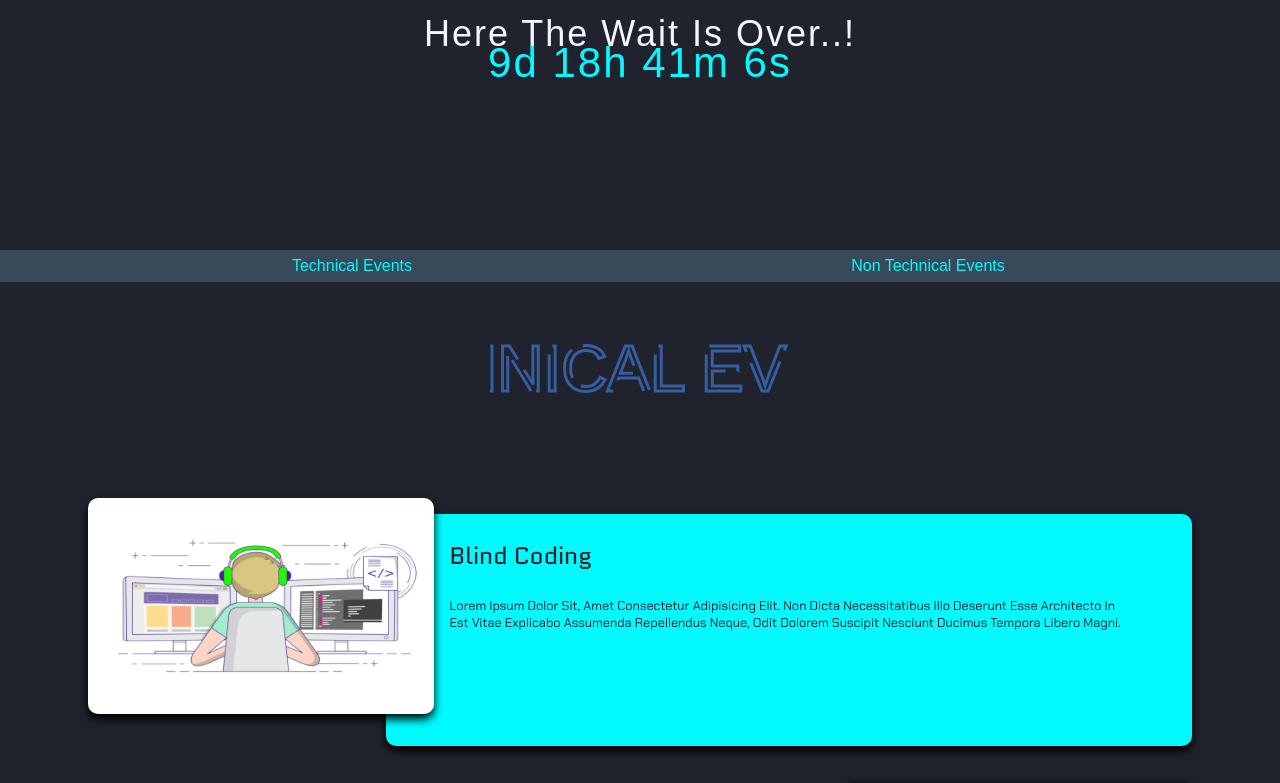
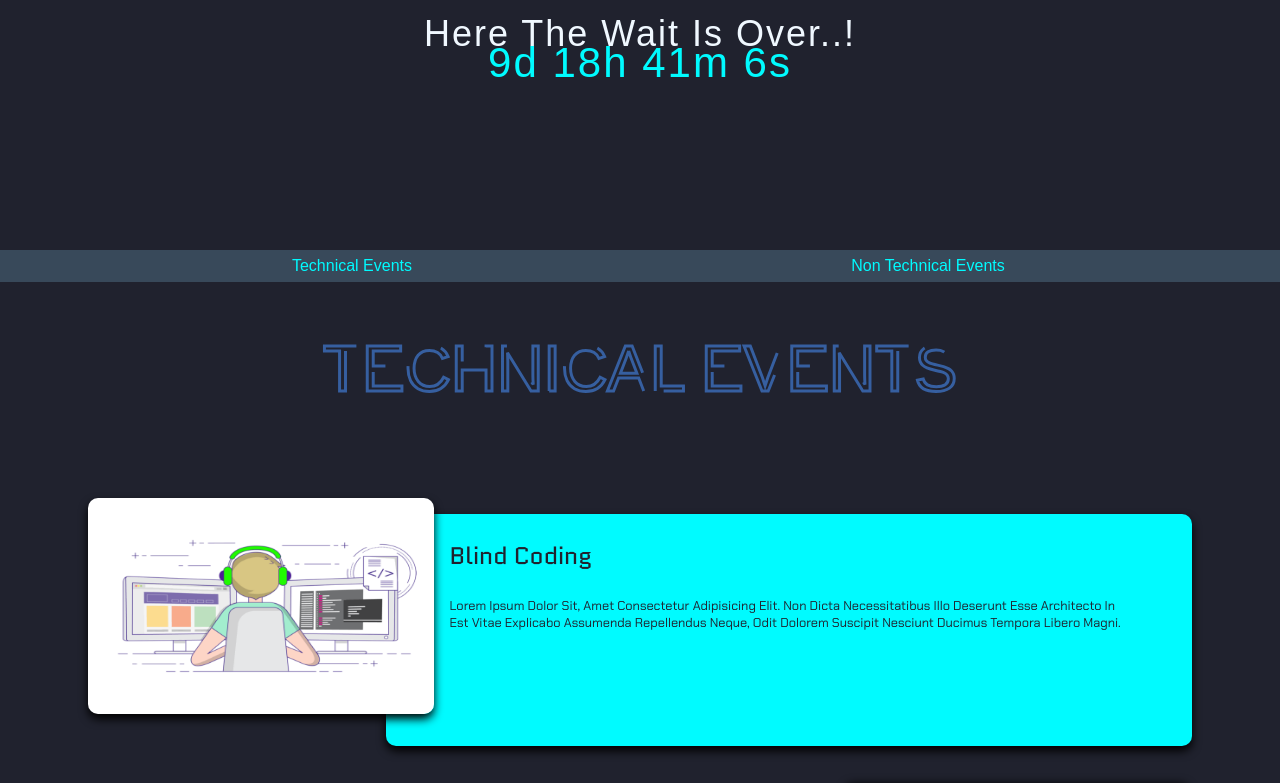
Before and after one commit to smashysubash/componec, a plain HTML site: page index.html in a window 1280 px wide. Shown: the part 950-1733 px from the top of the page. Drawn offline with nearby package versions, Linux system fonts and the light colour scheme; a web font is replaced by a local one.

Commit message:
Update style2.css

```diff
--- a/style2.css
+++ b/style2.css
@@ -19,6 +19,10 @@
     color: #00FBFF;
     width: 45vw;
     text-align: center;
+  }
+
+  #tech, #ntech{
+    width: 100%;
   }
 
   @media(min-width:601px) {
```
